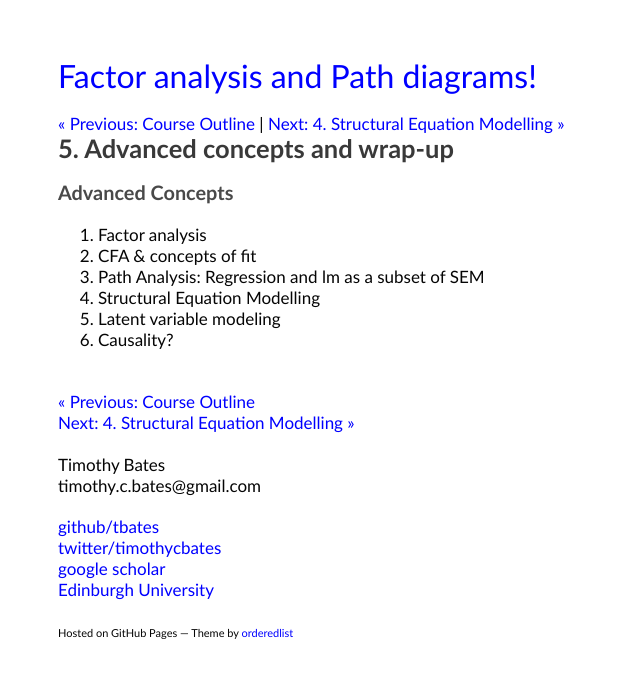
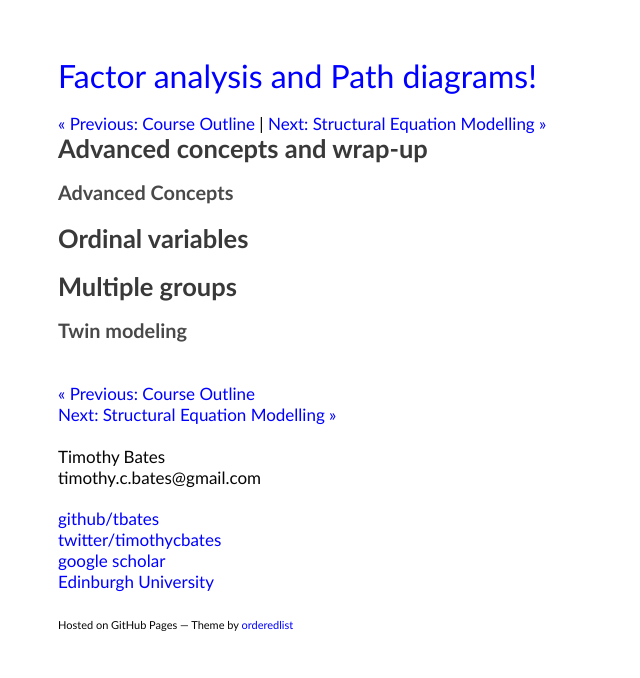
Before and after one commit to tbates/Multivariate-Stats-Course, a Jekyll site: the page built from _posts/2020-05-01-Advanced_concepts_discussion.markdown, in a window 1280 px wide. Shown: the top 678 px of the page, without its empty margins (0-640 px from the left). Built offline with Jekyll 4.4.1, drawn with Linux system fonts in a browser that asks for light colours.

Commit message:
no message

```diff
--- a/_posts/2010-01-01-Container.markdown
+++ b/_posts/2010-10-10-Container.markdown
@@ -23,7 +23,7 @@ Sampling error of the mean:
 Critical statistics are the ratio of an effect size compared to a sampling error. For instance, t = ES / SE
 
 <ul>
-  {% for post in site.categories.intro %}
+  {% for post in site.categories.intro reversed %}
 	{% if post.url %}
   <li><a href="{{ post.url }}">{{ post.title }}</a></li>
 	{% endif %}
--- a/_posts/2020-01-05-Factor_analysis.markdown
+++ b/_posts/2020-01-01-Factor_analysis.markdown
@@ -1,7 +1,7 @@
 ---
 layout: post
 title: "Overview and Factor Analysis"
-date: 2020-01-05 00:01
+date: 2020-01-01 00:01
 comments: true
 categories: intro
 ---
--- a/_posts/2020-01-01-Structural_Equation_Modelling.markdown
+++ /dev/null
@@ -1,20 +0,0 @@
----
-layout: post
-title: "4. Structural Equation Modelling"
-date: 2020-04-01 00:01
-comments: true
-categories: intro
----
-
-<a name="top"></a>
-### Structural Equation Modelling
-
-1. Factor analysis
-2. CFA & concepts of fit
-3. Path Analysis: Regression and lm as a subset of SEM
-4. Structural Equation Modelling
-5. Latent variable modeling
-6. Causality?
-
-
-What are some good examples?
--- a/_posts/2020-01-04-CFA_and_fit.markdown
+++ b/_posts/2020-02-01-CFA_and_fit.markdown
@@ -1,7 +1,7 @@
 ---
 layout: post
 title: "CFA and concepts of fit"
-date: 2020-02-04 00:01
+date: 2020-02-01 00:01
 comments: true
 categories: intro
 ---
--- a/_posts/2020-01-03-Regression_as_path_analysis.markdown
+++ b/_posts/2020-03-01-Regression_as_path_analysis.markdown
@@ -1,7 +1,7 @@
 ---
 layout: post
 title: "Path Analysis: Regression and lm as a subset of SEM"
-date: 2020-03-03 00:01
+date: 2020-03-01 00:01
 comments: true
 categories: intro
 ---
--- a/_posts/2020-01-01-Advanced_concepts_discussion.markdown
+++ b/_posts/2020-04-01-Structural_Equation_Modelling.markdown
@@ -1,13 +1,13 @@
 ---
 layout: post
-title: "5. Advanced concepts and wrap-up"
-date: 2020-05-01 00:01
+title: "Structural Equation Modelling"
+date: 2020-04-01 00:01
 comments: true
 categories: intro
 ---
 
 <a name="top"></a>
-### Advanced Concepts
+### Structural Equation Modelling
 
 1. Factor analysis
 2. CFA & concepts of fit
--- /dev/null
+++ b/_posts/2020-05-01-Advanced_concepts_discussion.markdown
@@ -0,0 +1,16 @@
+---
+layout: post
+title: "Advanced concepts and wrap-up"
+date: 2020-05-01 00:01
+comments: true
+categories: intro
+---
+
+<a name="top"></a>
+### Advanced Concepts
+
+## Ordinal variables
+
+## Multiple groups
+
+### Twin modeling
--- a/_posts/2020-12-01-outline.markdown
+++ b/_posts/2020-05-05-Outline.markdown
@@ -1,7 +1,7 @@
 ---
 layout: post
 title: "Course Outline"
-date: 2020-12-01 00:01
+date: 2020-05-05 00:01
 comments: true
 categories: intro
 ---
```
Also changed, not shown: other parts of _posts/2010-10-10-Container.markdown (+1 -1 lines), other parts of _posts/2020-04-01-Structural_Equation_Modelling.markdown (+3 -0 lines).
